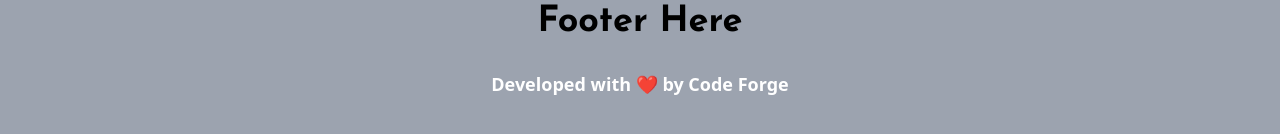
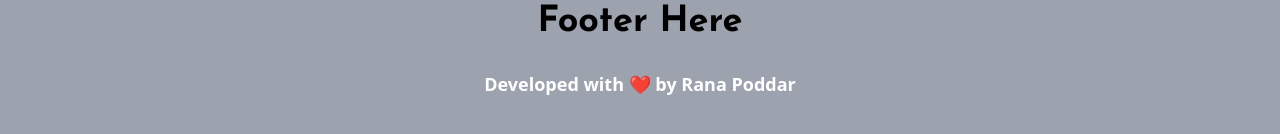
Before and after one commit to RanaPoddar/ece-website-niamt, a React (Vite) app: page / in a window 1280 px wide. Shown: the part 4319-4453 px from the top of the page. Built offline with nearby package versions, Linux system fonts and the light colour scheme.

Commit message:
Update Footer.jsx

```diff
--- a/src/Components/Footer.jsx
+++ b/src/Components/Footer.jsx
@@ -8,7 +8,7 @@
             <h1 className='text-3xl md:text-4xl font-bold font-josefin'>Footer Here</h1>
             </div>
             <div className='flex justify-center items-center pb-7'>
-                <h1 className='text-white text-lg font-bold'>Developed with ❤️ by Code Forge</h1>
+                <h1 className='text-white text-lg font-bold'>Developed with ❤️ by Rana Poddar</h1>
             </div>
         </div>
     </>
```
